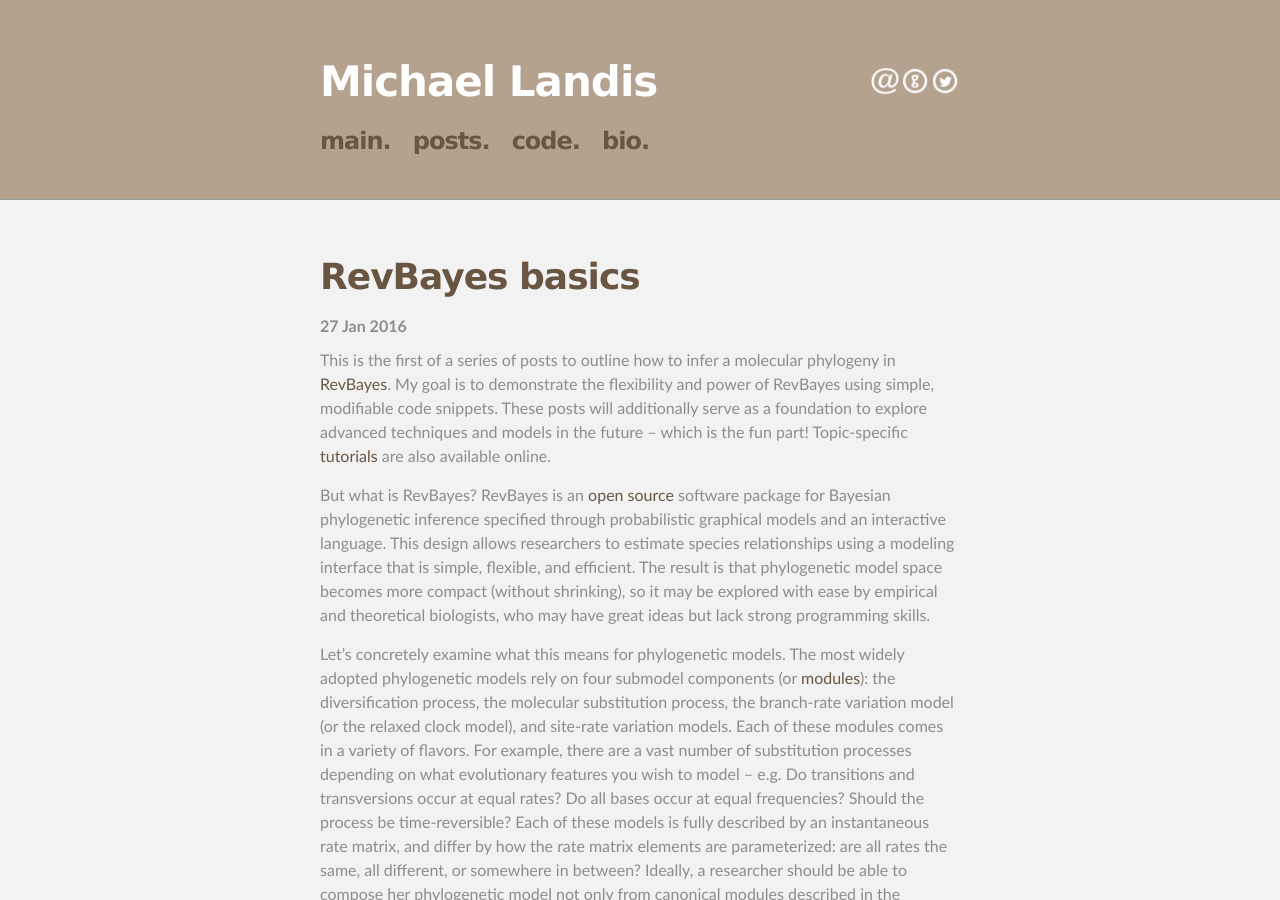
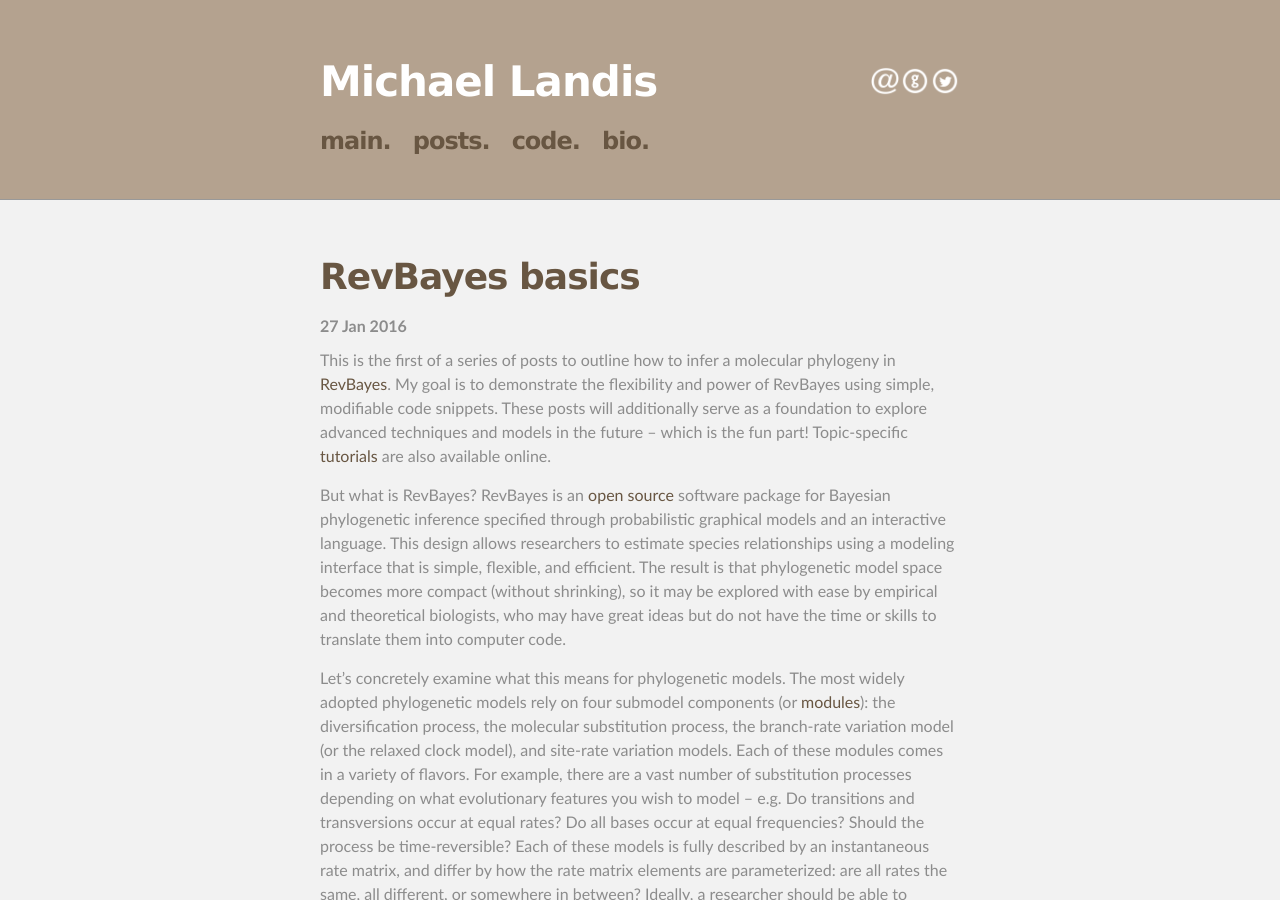
Before and after one commit to mlandis/mlandis.github.io, a Jekyll site: the page built from _posts/2016-01-30-update.md, in a window 1280 px wide and 900 px high. Built offline with Jekyll 4.4.1, drawn with Linux system fonts in a browser that asks for light colours.

Commit message:
text update

```diff
--- a/_posts/2016-01-30-update.md
+++ b/_posts/2016-01-30-update.md
@@ -14,7 +14,7 @@ But what is RevBayes?
 <!-- Exploring phylogenetic model space is currently method-limited, i.e. if a software developer has not implemented a particular model, it is not readily available for evaluation by the larger community. -->
 RevBayes is an [open source](https://github.com/revbayes/revbayes) software package for Bayesian phylogenetic inference specified through probabilistic graphical models and an interactive language.
 This design allows researchers to estimate species relationships using a modeling interface that is simple, flexible, and efficient.
-The result is that phylogenetic model space becomes more compact (without shrinking), so it may be explored with ease by empirical and theoretical biologists, who may have great ideas but lack strong programming skills.
+The result is that phylogenetic model space becomes more compact (without shrinking), so it may be explored with ease by empirical and theoretical biologists, who may have great ideas but do not have the time or skills to translate them into computer code.
 
 Let's concretely examine what this means for phylogenetic models.
 The most widely adopted phylogenetic models rely on four submodel components (or [modules](http://sysbio.oxfordjournals.org/content/63/5/753.full)):
```
